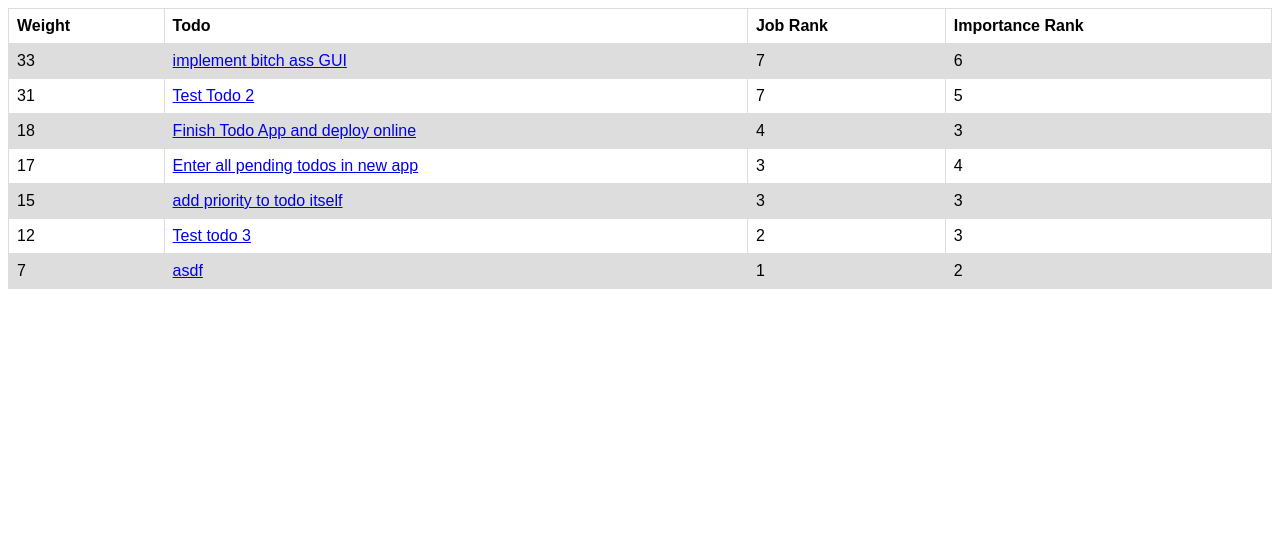
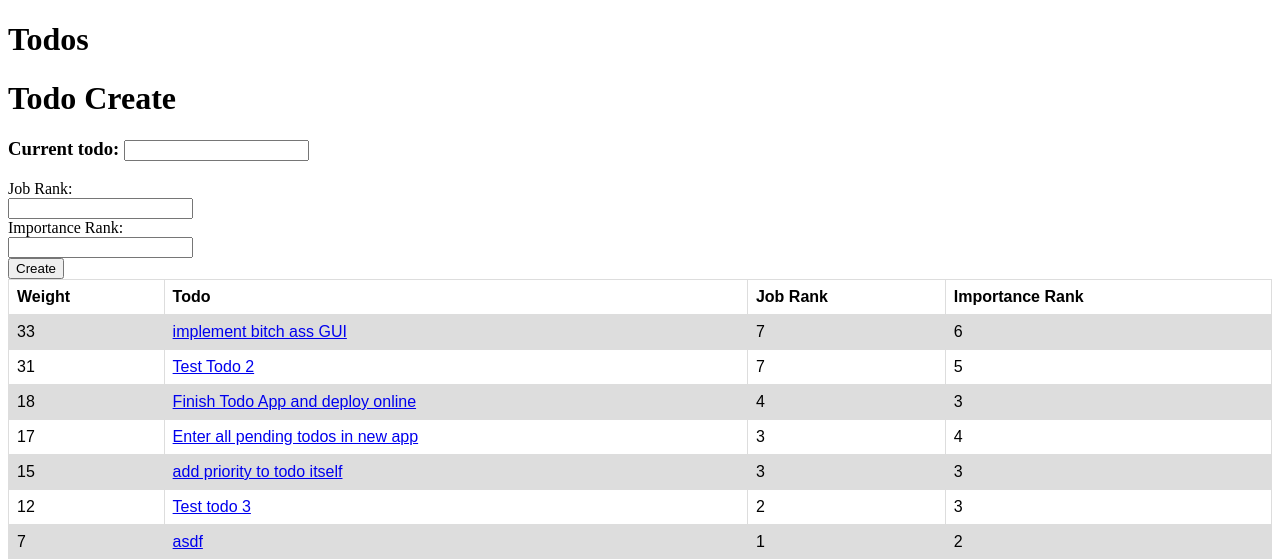
Before and after one commit to cyrilwelschen/todo_app, a Django app: page /todos/ in a window 1280 px wide. Shown: the top 559 px of the page. Run offline with Django 3.2, Linux system fonts and the light colour scheme; data comes from the database, SQL or seed files in the repository; both versions use the stored data as it was after the commit.

Commit message:
replica create todo on main page

```diff
--- a/todos/templates/todos/main.html
+++ b/todos/templates/todos/main.html
@@ -27,6 +27,23 @@
 
 <body>
 
+    <h1>Todos</h1>
+
+    <form action="{% url 'todos:main' %}" method="post">
+        {% csrf_token %}
+        <h1>Todo Create</h1>
+        {% if error_message %}<p><strong>{{ error_message }}</strong></p>{% endif %}
+        <div>
+            <h3>Current todo:
+                <input type="text" name="todo_text" id="todo_text"><br>
+            </h3>
+        </div>
+        <label for="job-rank">Job Rank:</label><br>
+        <input type="number" name="job_rank" id="job-rank"><br>
+        <label for="imp-rank">Importance Rank:</label><br>
+        <input type="number" name="imp_rank" id="imp-rank"><br>
+        <input type="submit" value="Create">
+    </form>
 
 
     {% if latest_todo_list %}
--- a/todos/views.py
+++ b/todos/views.py
@@ -1,14 +1,27 @@
+import datetime
 from django.shortcuts import render, get_object_or_404, redirect
 from django.http import HttpResponse, HttpResponseRedirect
 from .models import Todo, Priority
 
 
 def main(request):
-    latest_todo_list = Todo.objects.order_by('-prio', 'creation_date')
-    context = {
-        'latest_todo_list': latest_todo_list,
-    }
-    return render(request, 'todos/main.html', context)
+    if request.POST:
+        print("Got Post request on Main")
+        todo = Todo()
+        todo.job_rank = request.POST['job_rank']
+        todo.imp_rank = request.POST['imp_rank']
+        todo.prio = int(3 * int(request.POST['job_rank']) +
+                        2 * int(request.POST['imp_rank']))
+        todo.todo_text = request.POST['todo_text']
+        todo.creation_date = datetime.datetime.now()
+        todo.save()
+        return redirect('/todos/')
+    else:
+        latest_todo_list = Todo.objects.order_by('-prio', 'creation_date')
+        context = {
+            'latest_todo_list': latest_todo_list,
+        }
+        return render(request, 'todos/main.html', context)
 
 
 def detail(request, todo_id):
```
Also changed, not shown: db.sqlite3, 1 other file.
